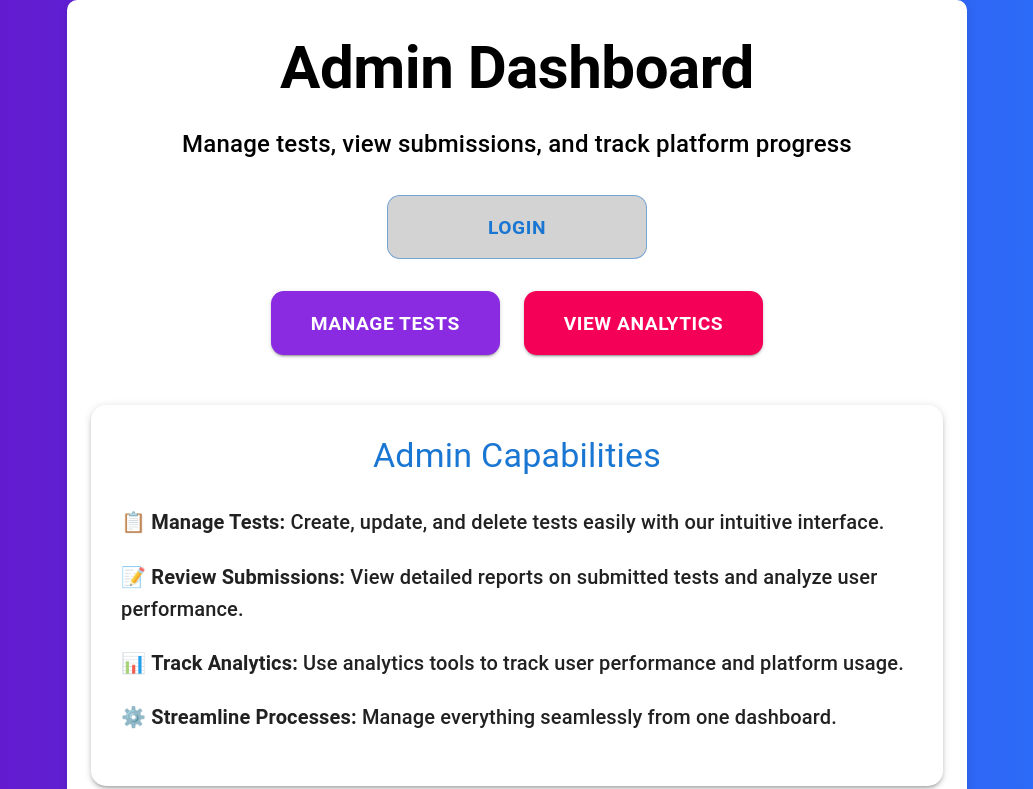
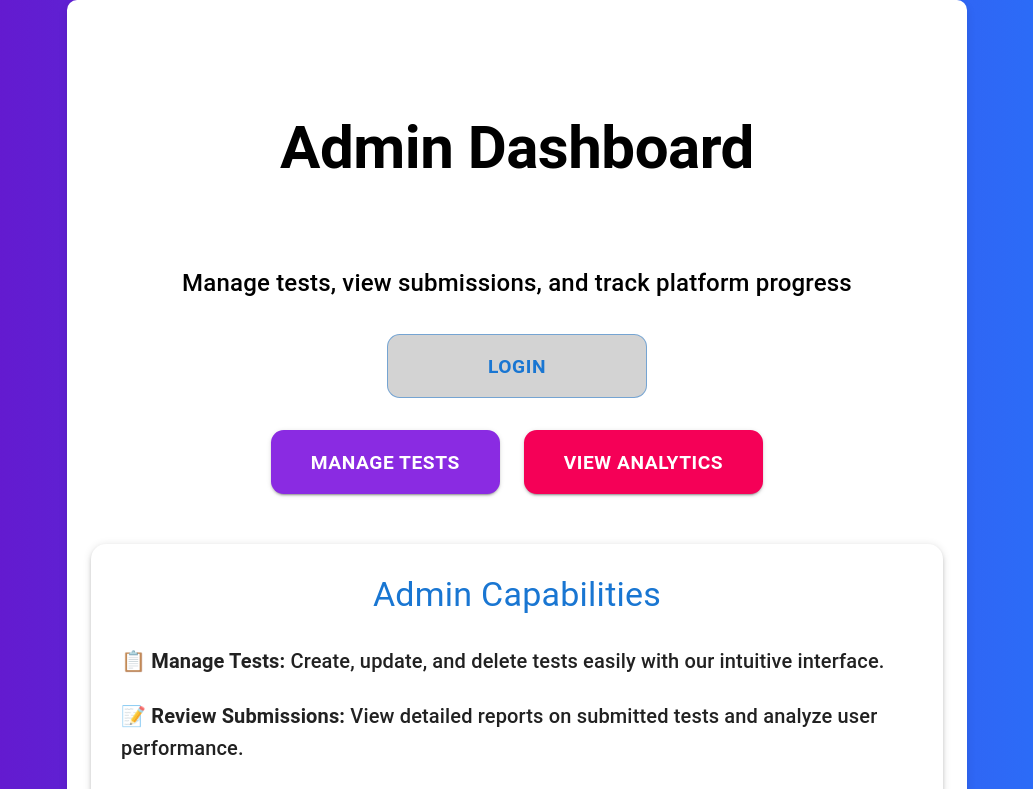
Before and after one commit to ebaze-tech/CourseMasterAdmin, a React (Vite) app: page / in a window 1280 px wide. Shown: the top 789 px of the page, without its empty margins (123-1156 px from the left). Built offline with nearby package versions, Linux system fonts and the light colour scheme.

Commit message:
Fixed admin home page

```diff
--- a/src/Admin/AdminHomepage.jsx
+++ b/src/Admin/AdminHomepage.jsx
@@ -25,14 +25,20 @@ const AdminHomePage = () => {
           animate={{ opacity: 1, y: 0 }}
           transition={{ duration: 0.8 }}
         >
-          <Typography variant="h2" color="black" fontWeight="bold" gutterBottom>
+          <Typography
+            variant="h2"
+            color="black"
+            fontWeight="bold"
+            marginTop="5rem"
+            gutterBottom
+          >
             Admin Dashboard
           </Typography>
           <Typography
             variant="h6"
             color="black"
             fontSize="1.5rem"
-            marginTop="15px"
+            marginTop="5rem"
             gutterBottom
           >
             Manage tests, view submissions, and track platform progress
@@ -75,7 +81,7 @@ const AdminHomePage = () => {
               variant="contained"
               color="primary"
               size="large"
-            //   onClick={() => navigate("/admin/tests")}
+              //   onClick={() => navigate("/admin/tests")}
               sx={{
                 marginRight: "20px",
                 padding: "10px 40px",
@@ -84,7 +90,7 @@ const AdminHomePage = () => {
                 backgroundColor: "blueviolet",
                 height: "4rem",
                 borderRadius: "0.8rem",
-                cursor:"none"
+                cursor: "none",
               }}
             >
               Manage Tests
@@ -93,7 +99,7 @@ const AdminHomePage = () => {
               variant="contained"
               color="secondary"
               size="large"
-            //   onClick={() => navigate("/admin/leaderboard")}
+              //   onClick={() => navigate("/admin/leaderboard")}
               sx={{
                 padding: "10px 40px",
                 fontSize: "1.2rem",
@@ -101,7 +107,7 @@ const AdminHomePage = () => {
                 backgroundColor: "#f50057",
                 height: "4rem",
                 borderRadius: "0.8rem",
-                cursor:"none"
+                cursor: "none",
               }}
             >
               View Analytics
@@ -125,7 +131,13 @@ const AdminHomePage = () => {
               textAlign: "left",
             }}
           >
-            <Typography variant="h4" gutterBottom color="primary" textAlign="center" marginBottom="1.8rem">
+            <Typography
+              variant="h4"
+              gutterBottom
+              color="primary"
+              textAlign="center"
+              marginBottom="1.8rem"
+            >
               Admin Capabilities
             </Typography>
             <Typography variant="h6" prop marginBottom="1.4rem">
```
